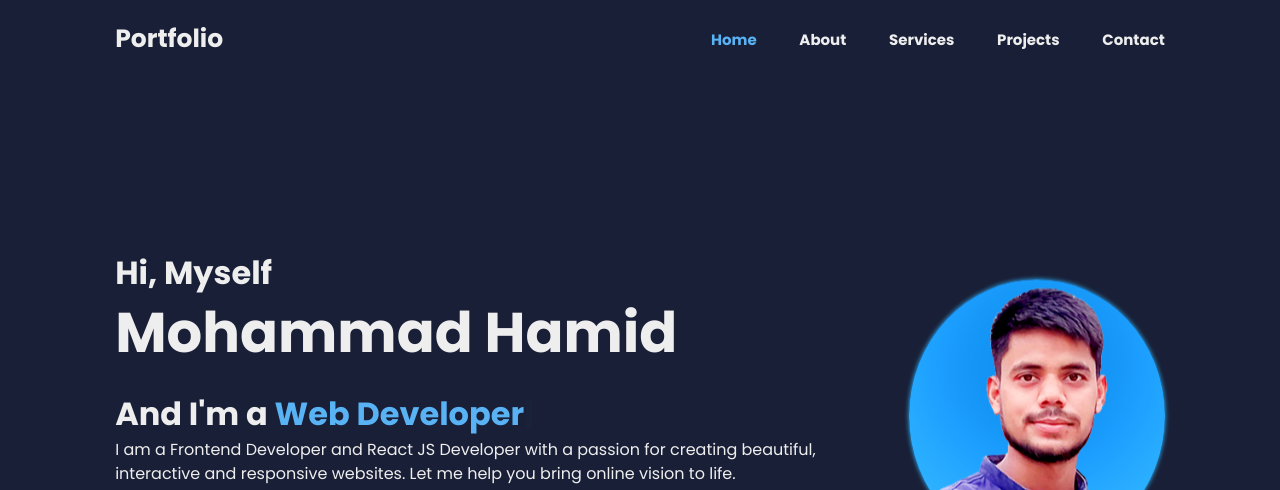
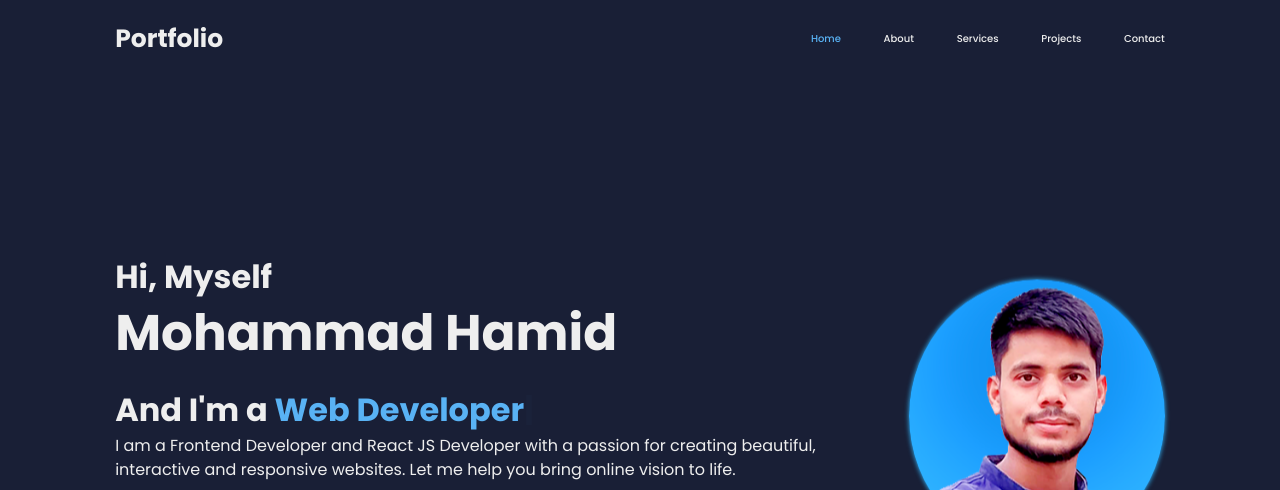
Before and after one commit to mhamid019/Mohammad-Hamid, a plain HTML site: page index.html in a window 1280 px wide. Shown: the top 490 px of the page. Drawn offline with nearby package versions, Linux system fonts and the light colour scheme.

Commit message:
nav font sizes fixes

```diff
--- a/css/index.css
+++ b/css/index.css
@@ -79,10 +79,10 @@ section {min-height: 100vh; padding: 10rem 9% 2rem;}
 }
 
 .navbar a {
-    font-size: 1.5rem;
+    font-size: 1rem;
     color: var(--text-color);
     margin-left: 4rem;
-    font-weight: 700;
+    font-weight: 500;
 }
 
 .navbar a:hover, .navbar a.active {
@@ -117,7 +117,7 @@ span {color: var(--main-color)}
 .home-content p {font-size: 1.6rem;}
 
 .home-content h1 {
-    font-size: 5.6rem;
+    font-size: 5rem;
     font-weight: 700;
     line-height: 1.3;
 }
```
